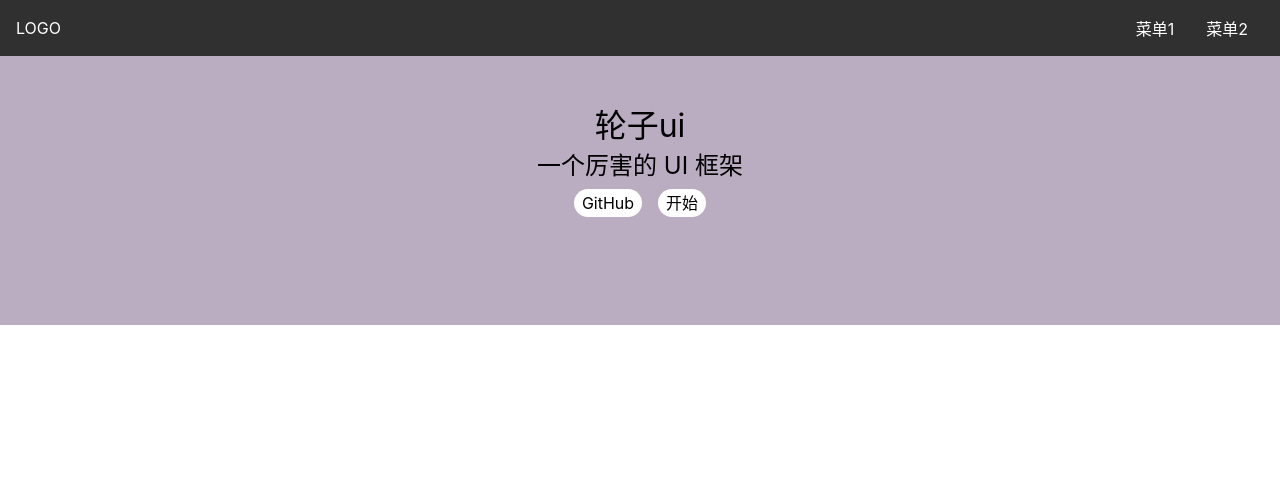
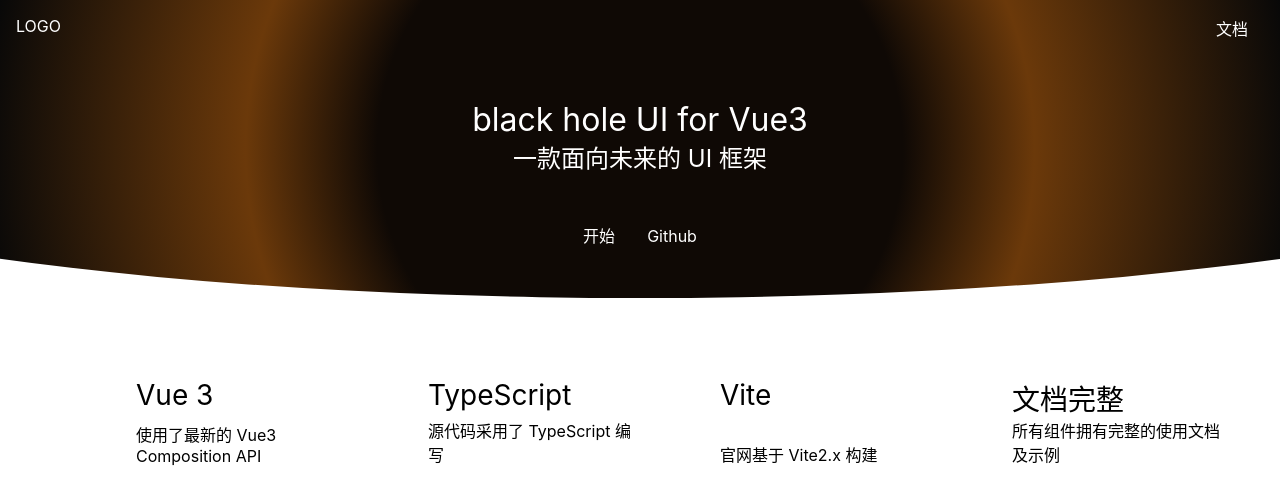
Before and after one commit to woshiIKUNn/rail-ui-1, a Vue app: page / in a window 1280 px wide. Shown: the top 502 px of the page. Built offline with nearby package versions, Linux system fonts and the light colour scheme.

Commit message:
装修首页

```diff
--- a/src/components/Topnav.vue
+++ b/src/components/Topnav.vue
@@ -1,65 +1,64 @@
 <template>
-    <div class="topnav">
-      <div class="logo" >LOGO</div>
+  <nav class="topNav" >
+    <div class="logo">
+      LOGO
+      <!-- <img src="../assets/menu.svg" class="toggleAside" > -->
+    </div>
     <ul class="menu">
-        <li><router-link to="/">菜单1</router-link></li>
-        <li><router-link to="/Doc">菜单2</router-link></li>
+      <li>
+        <router-link to="/doc">文档</router-link>
+      </li>
     </ul>
-      <img src="../assets/menu.svg" class="toggleAside" @click="toggleMenu">
-    </div>
+  </nav>
+
 </template>
 
-<script lang="ts">
-import { inject, Ref } from 'vue';
 
-export default {
-  setup() {
-    const menuVisible = inject<Ref<boolean>>('menuVisible')
-    const toggleMenu = () =>{
-      menuVisible!.value = !menuVisible?.value
-    }
-    return {toggleMenu}
-  }
-}
-</script>
 <style lang="scss" scoped>
-  .topnav {
-    background: rgb(48, 48, 49);
+nav.topNav {
   display: flex;
   padding: 16px;
-    color:white;
-    position: fixed;
+  position: absolute;
+  width: 100%;
   top: 0;
   left: 0;
-    width: 100%;
-    z-index: 1;
+  z-index: 11;
   justify-content: center;
-    align-items: center;
+  align-content: center;
+  transition: all 0.25s;
+
+
   > .logo {
     max-width: 6em;
     margin-right: auto;
   }
+  > .toggleAside{
+    width: 50px;
+    height: 50px;
+  }
+
   > .menu {
     display: flex;
     white-space: nowrap;
     flex-wrap: nowrap;
+
     > li {
       margin: 0 1em;
     }
   }
- > .toggleAside{
+
+
+
+  @media (max-width: 500px) {
+    > .toggleAside {
+      display: inline-block;
+    }
+    > .menu {
       display: none;
-  width: 24px;
-  height: 24px;
-  position: absolute;
-  left: 16px;
-  top: 50%;
-  transform: translateY(-50%);
     }
- @media (max-width: 500px) {
-  > .menu { display: none; }
-  > .logo { margin: 0 auto; }
-  > .toggleAside{ display: inline-block;  }
+    > .logo {
+      margin: 0 auto;
+    }
   }
 }
 </style>
--- a/src/lib/Tabs.vue
+++ b/src/lib/Tabs.vue
@@ -81,12 +81,16 @@
         color: $color;
         border-bottom: 1px solid $border-color;
         position: relative;
+
         &-item {
           cursor: pointer;
+        &:first-child {
+        margin-left: 0;
+      }
           &.selected {
             color: $blue;
           }
-        }
+    }
         &-indicator {
           position: absolute;
           height: 3px;
--- a/src/views/Home.vue
+++ b/src/views/Home.vue
@@ -1,43 +1,148 @@
 <template>
-    <div>
-        <Topnav />
-        <div class="banner">
-            <h1>轮子ui</h1>
-            <h2>一个厉害的 UI 框架</h2>
-            <p class="actions">
-                <a href="https://github.com">GitHub</a>
-                <router-link to="/doc">开始</router-link>
-            </p>
-        </div>
+  <div class="topNav-wrapper">
+    <TopNav isHome />
+    <div class="banner">
+      <h1>black hole UI for Vue3</h1>
+      <h2>一款面向未来的 UI 框架</h2>
+      <p class="actions">
+        <router-link to="/doc">
+            开始
+        </router-link>
+        <a href="#">
+            Github
+        </a>
+      </p>
     </div>
+  </div>
+  <div class="content">
+    <ul>
+      <li v-for="item in contentList" :key="item.title">
+        <h3>{{ item.title }}</h3>
+        <p>{{ item.description }}</p>
+      </li>
+    </ul>
+  </div>
 </template>
 
+<script lang="ts" setup>
+import TopNav from '../components/Topnav.vue';
 
-<script lang="ts">
-import Topnav from '../components/Topnav.vue';
-export default{
-    components: {Topnav},
-}
+const contentList = [
+  {
+    title: 'Vue 3',
+    description: '使用了最新的 Vue3 Composition API',
+  },
+  {
+    title: 'TypeScript',
+    description: '源代码采用了 TypeScript 编写',
+  },
+  {
+    title: 'Vite',
+    description: '官网基于 Vite2.x 构建',
+  },
+  {
+    title: '文档完整',
+    description: '所有组件拥有完整的使用文档及示例',
+  },
+];
 </script>
 <style lang="scss" scoped>
+
+.topNav-wrapper {
+  background: rgb(0, 0, 0);
+  background: radial-gradient(
+    circle,
+    rgb(15, 9, 5) 40%,
+    rgb(107, 57, 10) 60%,
+    rgb(8, 8, 8) 100%
+  );
+  clip-path: ellipse(80% 60% at 50% 40%);
+  color: #fff;
+
+  .topNav {
+    background: transparent;
+    border-bottom: none;
+    box-shadow: none;
+  }
+}
+
 .banner {
-  padding: 100px 0;
+  top: 286px;
+  padding: 100px 0 40px;
   display: flex;
   justify-content: center;
   align-items: center;
   flex-direction: column;
-  background: rgb(186, 173, 194);
-  > .actions{
+  color: #fff;
+
+  > .actions {
+    margin-top: 40px;
     padding: 8px 0;
+    display: flex;
+    justify-content: center;
     a {
       margin:0 8px;
-      background: #fff;
+      padding: 0 8px;
       display: inline-block;
       $h: 28px;
       height: $h;
       line-height: $h;
       border-radius: $h/2;
-      padding: 0 8px;
+    }
+  }
+}
+
+.content {
+  margin: 64px auto;
+  padding: 0 16px;
+  @media (min-width: 500px) {
+    width: 500px;
+    > ul {
+      > li {
+        width: 100%;
+      }
+    }
+  }
+  @media (min-width: 800px) {
+    width: 800px;
+    > ul {
+      > li {
+        width: 50%;
+      }
+    }
+  }
+  @media (min-width: 1200px) {
+    width: 1200px;
+    > ul {
+      > li {
+        width: 25%;
+      }
+    }
+  }
+
+  > ul {
+    display: flex;
+    flex-wrap: wrap;
+
+    > li {
+      margin: 16px 0;
+      display: grid;
+      justify-content: start;
+      align-content: space-between;
+      grid-template-areas:
+        'icon title'
+        'icon text';
+      grid-template-columns: 80px auto;
+      grid-template-rows: 1fr auto;
+
+      > h3 {
+        grid-area: title;
+        font-size: 28px;
+      }
+
+      > p {
+        grid-area: text;
+      }
     }
   }
 }
```
Lines whose indentation alone changed are shown as unchanged.
